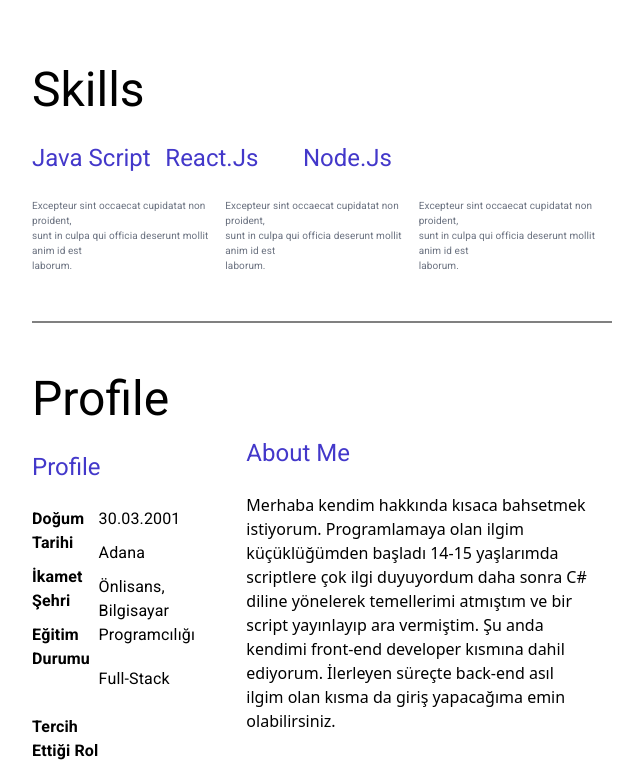
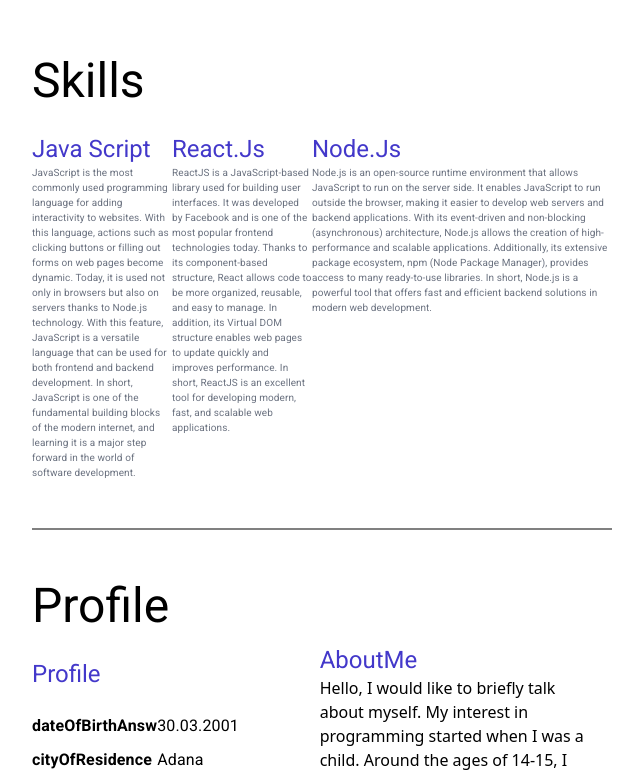
Before and after one commit to emrkn-ulkr/Chirpify, a React (Vite) app: page / in a window 1280 px wide. Shown: the part 540-1316 px from the top of the page, without its empty margins (318-961 px from the left). Built offline with nearby package versions, Linux system fonts and the light colour scheme.

Commit message:
Dil yapısı sayfanın %65ine eklendi devamı eklenecek

```diff
--- a/src/components/Profile.jsx
+++ b/src/components/Profile.jsx
@@ -1,54 +1,57 @@
 import React from 'react'
 import { Typography } from '@mui/material'
+import { LanguageContext } from "../context/LanguageContext";
+import { useContext } from "react";
+function Profile() {
+    const { translations } = useContext(LanguageContext);
 
-function Profile() {
     return (
-        <div>
-
-
+        <section>
+            <header>
                 <Typography variant='h3'>
                     Profile
                 </Typography>
+            </header>
+
             <br />
+
+            <section>
                 <div style={{ display: "flex" }}>
-                <Typography variant='h5' sx={{ color: "#4338ca" }}>Profile</Typography>
+                    <Typography variant='h5' sx={{ color: "#4338ca" }}>{translations.profile}</Typography>
 
                 </div>
                 <br />
-            <div style={{ display: "flex", justifyContent: "space-between" }}>
+                <article style={{ display: "flex", justifyContent: "space-between" }}>
 
                     <div style={{ display: "flex", flexDirection: "column", gap: "10px" }}>
-                    <Typography sx={{ fontWeight: "bold" }}>Doğum Tarihi</Typography>
-                    <Typography sx={{ fontWeight: "bold" }}>İkamet Şehri</Typography>
-                    <Typography sx={{ fontWeight: "bold" }}>Eğitim Durumu</Typography><br />
-                    <Typography sx={{ fontWeight: "bold" }}>Tercih Ettiği Rol</Typography>
+                        <Typography sx={{ fontWeight: "bold" }}>{translations.dateOfBirth}</Typography>
+                        <Typography sx={{ fontWeight: "bold" }}>{translations.cityOfResidence}</Typography>
+                        <Typography sx={{ fontWeight: "bold" }}>{translations.educationLevel}</Typography><br />
+                        <Typography sx={{ fontWeight: "bold" }}>{translations.preferredRole}</Typography>
                     </div>
 
-                <div style={{ display: "flex", flexDirection: "column", gap: "10px", marginRight: "50px" }}>
-                    <Typography>30.03.2001</Typography>
-                    <Typography>Adana</Typography>
-                    <Typography>Önlisans, <br />Bilgisayar Programcılığı</Typography>
-                    <Typography sx={{ marginTop: "10px" }}>Full-Stack</Typography>
+                    <div style={{ display: "flex", flexDirection: "column", gap: "10px", marginRight: "50px", width: "250px" }}>
+                        <Typography>{translations.dateOfBirthAnsw}</Typography>
+                        <Typography>{translations.cityOfResidenceAnsw}</Typography>
+                        <Typography>{translations.educationLevelAnsw}</Typography>
+                        <Typography sx={{ marginTop: "10px" }}>{translations.preferredRoleAnsw}</Typography>
                     </div>
 
                     <div style={{ marginRight: "20px", marginTop: "-70px", width: "605px" }}>
-                    <Typography variant='h5' sx={{ color: "#4338ca" }}>About Me</Typography>
-                    <br />
-                    Merhaba kendim hakkında kısaca bahsetmek istiyorum. Programlamaya olan ilgim küçüklüğümden başladı 14-15
-                    yaşlarımda scriptlere çok ilgi duyuyordum
-                    daha sonra C# diline yönelerek temellerimi atmıştım ve bir script yayınlayıp ara vermiştim.
-
-                    Şu anda kendimi front-end developer kısmına dahil ediyorum. İlerleyen süreçte back-end asıl ilgim olan kısma da giriş yapacağıma emin olabilirsiniz.
+                        <Typography variant='h5' sx={{ color: "#4338ca" }}>{translations.profileAboutMe}</Typography>
+                        {translations.profileAboutMeAnsw}
                     </div>
 
-            </div>
+                </article>
                 <br />
                 <br />
                 <hr style={{ border: "1px solid gray" }} />
                 <br />
                 <br />
 
-        </div >
+            </section>
+
+        </section >
     )
 }
 
--- a/src/components/Skills.jsx
+++ b/src/components/Skills.jsx
@@ -1,40 +1,46 @@
 import { Typography } from '@mui/material'
 import React from 'react'
-
+import { LanguageContext } from "../context/LanguageContext";
+import { useContext } from "react";
 
 function Skills() {
+    const { translations } = useContext(LanguageContext);
     return (
-        <div>
+        <section>  {/* Ana Bölüm */}
 
             <Typography variant='h3'>
-                Skills
+                {translations.skills}
             </Typography>
             <br />
-            <div className='skills-lang-bar' style={{ display: "flex", justifyContent: "space-between" }}>
-                <Typography variant='h5' sx={{ color: "#4338ca" }}>Java Script</Typography>
-                <Typography variant='h5' sx={{ color: "#4338ca", paddingRight: "30px" }}>React.Js</Typography>
-                <Typography variant='h5' sx={{ color: "#4338ca", paddingRight: "220px" }}>Node.Js</Typography>
+
+            <div style={{ display: "flex", justifyContent: "space-between" }}>
+                <div style={{ width: "300px" }}>
+                    <Typography variant='h5' sx={{ color: "#4338ca" }}>Java Script</Typography>
+                    <Typography fontSize={10} sx={{ color: "#6b7280" }}>{translations.javaScript}
+                    </Typography>
+                </div>
+
+                <div style={{ width: "300px" }}>
+                    <Typography variant='h5' sx={{ color: "#4338ca", paddingRight: "30px" }}>React.Js</Typography>
+                    <Typography fontSize={10} sx={{ color: "#6b7280" }}>{translations.reactJs}
+                    </Typography>
+
+                </div>
+
+                <div style={{ width: "300px" }}>
+                    <Typography variant='h5' sx={{ color: "#4338ca", paddingRight: "220px" }}>Node.Js</Typography>
+                    <Typography fontSize={10} sx={{ color: "#6b7280" }}>{translations.nodeJs}
+                    </Typography>
+                </div>
+
             </div>
-            <br />
-            <div className='skills-lang-paragraph' style={{ display: "flex", justifyContent: "space-between" }}>
-                <Typography fontSize={10} sx={{ color: "#6b7280" }}>Excepteur sint occaecat cupidatat non proident, <br />
-                    sunt in culpa qui officia deserunt mollit anim id est <br /> laborum.
-                </Typography>
 
-                <Typography fontSize={10} sx={{ color: "#6b7280" }}>Excepteur sint occaecat cupidatat non proident, <br />
-                    sunt in culpa qui officia deserunt mollit anim id est <br /> laborum.
-                </Typography>
-
-                <Typography fontSize={10} sx={{ color: "#6b7280" }}>Excepteur sint occaecat cupidatat non proident, <br />
-                    sunt in culpa qui officia deserunt mollit anim id est <br /> laborum.
-                </Typography>
-            </div>
             <br />
             <br />
             <hr style={{ border: "1px solid gray" }} />
             <br />
             <br />
-        </div>
+        </section>
     )
 }
 
--- a/src/components/header.jsx
+++ b/src/components/header.jsx
@@ -57,7 +57,7 @@
 }));
 
 function Header() {
-  const { translations, toggleLanguage, lang } = useContext(LanguageContext);
+  const { translations, toggleLanguage } = useContext(LanguageContext);
 
   return (
 
@@ -70,7 +70,7 @@
             <a href style={{ color: "#4731d3", cursor: "pointer" }} onClick={(e) => {
               e.preventDefault(); toggleLanguage();
             }}
-            >{translations.toggleLanguage}</a>'YE GEÇ </Typography>
+            >{translations.toggleLanguage}</a> </Typography>
         </Stack>
       </header>
       <br />
@@ -89,14 +89,14 @@
             textTransform: "none",
             height: "50px",
             width: "120px"
-          }} variant="text" >Skills</Button>
+          }} variant="text" >{translations.skills}</Button>
 
           <Button sx={{
             color: "gray",
             textTransform: "none",
             height: "50px",
             width: "120px"
-          }} variant="text" >Projects</Button>
+          }} variant="text" >{translations.projects}</Button>
 
           <Button
             variant="outlined"
@@ -107,7 +107,7 @@
               height: "50px",
               width: "120px"  // büyük harfi kaldırmak için
             }}
-          >Hire Me</Button>
+          >{translations.hireMe}</Button>
         </div>
       </nav>
 
@@ -124,13 +124,11 @@
 
 
           <Typography variant="h2" sx={{ fontSize: "2.5rem", fontWeight: "bold", color: "black", mt: 1 }}>
-            Cretive thinker<br /> Minimalism lover
+            {translations.welcomeTitle}
           </Typography>
           <br />
           <Typography sx={{ color: "gray" }}>
-            Hi, I'm Emirkan. I'm a full-stack developer. If you are looking for a <br />
-            Developer who to craft solid and scalable frontend products with <br />
-            great user experiences. Let's shake hands with me.
+            {translations.welcomeDesc}
           </Typography>
           <br />
           <nav style={{ display: "flex", gap: "10px" }}>
@@ -141,7 +139,7 @@
                 width: "115px"
               }}
               variant="contained">
-              Hire Me</Button>
+              {translations.hireMe}</Button>
 
             <Button
               variant="outlined"
--- a/src/context/LanguageContext.jsx
+++ b/src/context/LanguageContext.jsx
@@ -1,3 +1,4 @@
+/* eslint-disable react-refresh/only-export-components */
 import React, { createContext, useState } from "react";
 import tr from "../locales/tr.json";
 import en from "../locales/en.json";
@@ -6,7 +7,7 @@
 export const LanguageContext = createContext();
 
 export const LanguageProvider = ({ children }) => {
-    const [lang, setLang] = useState("tr"); // Başlangıç dili
+    const [lang, setLang] = useState("en"); // Başlangıç dili
     const translations = lang === "tr" ? tr : en;
 
     const toggleLanguage = () => {
--- a/src/locales/en.json
+++ b/src/locales/en.json
@@ -1,11 +1,23 @@
 {
-    "toggleLanguage": "Switch to Turkish",
+    "toggleLanguage": "TÜRKÇE'YE GEÇ",
     "skills": "Skills",
     "projects": "Projects",
     "hireMe": "Hire Me",
     "profile": "Profile",
-    "aboutMe": "Hello, I'd like to briefly introduce myself. My passion for programming sparked at a young age. Around 14 or 15, I became fascinated with scripting, which led me to learn C# to build my foundational skills. I concluded that initial phase of my journey by publishing a script before taking a break.Currently, I am focusing on front-end development. Looking ahead, I am confident that I will also delve into back-end development, an area I am particularly passionate about.",
     "welcomeTitle": "Creative thinker\nMinimalism lover",
-    "welcomeDesc": "Hi, I'm Emirkan. I'm a front-end developer. If you are looking for a Developer who can craft solid and scalable frontend products...",
-    "contactEmail": "emirkanulker08@gmail.com"
+    "welcomeDesc": "Hello, I'm Emirkan. I'm a Front-end developer. If you're looking for someone to build robust and scalable frontend products with great user experiences, let's achieve great things together!",
+    "contactEmail": "emirkanulker08@gmail.com",
+    "javaScript": "JavaScript is the most commonly used programming language for adding interactivity to websites. With this language, actions such as clicking buttons or filling out forms on web pages become dynamic. Today, it is used not only in browsers but also on servers thanks to Node.js technology. With this feature, JavaScript is a versatile language that can be used for both frontend and backend development. In short, JavaScript is one of the fundamental building blocks of the modern internet, and learning it is a major step forward in the world of software development.",
+    "reactJs": "ReactJS is a JavaScript-based library used for building user interfaces. It was developed by Facebook and is one of the most popular frontend technologies today. Thanks to its component-based structure, React allows code to be more organized, reusable, and easy to manage. In addition, its Virtual DOM structure enables web pages to update quickly and improves performance. In short, ReactJS is an excellent tool for developing modern, fast, and scalable web applications.",
+    "nodeJs": "Node.js is an open-source runtime environment that allows JavaScript to run on the server side. It enables JavaScript to run outside the browser, making it easier to develop web servers and backend applications. With its event-driven and non-blocking (asynchronous) architecture, Node.js allows the creation of high-performance and scalable applications. Additionally, its extensive package ecosystem, npm (Node Package Manager), provides access to many ready-to-use libraries. In short, Node.js is a powerful tool that offers fast and efficient backend solutions in modern web development.",
+    "dateOfBirth": "dateOfBirthAnsw",
+    "dateOfBirthAnsw": "30.03.2001",
+    "cityOfResidence": "cityOfResidence",
+    "cityOfResidenceAnsw": "Adana",
+    "educationLevel": "educationLevel",
+    "educationLevelAnsw": "Associate Degree,\nComputer Programming",
+    "preferredRole": "preferredRole",
+    "preferredRoleAnsw": "Front-end",
+    "profileAboutMe": "AboutMe",
+    "profileAboutMeAnsw": "Hello, I would like to briefly talk about myself. My interest in programming started when I was a child. Around the ages of 14-15, I was very interested in scripts. Later, I focused on the C# language to build my foundations, and I completed this process by publishing a script before taking a break. Currently, I consider myself part of the front-end developer field. In the future, you can be sure that I will also venture into the back-end side, which I am more interested in."
 }
--- a/src/locales/tr.json
+++ b/src/locales/tr.json
@@ -1,11 +1,23 @@
 {
-    "toggleLanguage": "TÜRKÇE'YE GEÇ",
+    "toggleLanguage": "Switch to English",
     "skills": "Beceriler",
     "projects": "Projeler",
     "hireMe": "Beni İşe Al",
     "profile": "Profile",
-    "aboutMe": "Merhaba kendim hakkında kısaca bahsetmek istiyorum. Programlamaya olan ilgim küçüklüğümden başladı 14-15 yaşlarımda scriptlere çok ilgi duyuyordum daha sonra C# diline yönelerek temellerimi atmıştım ve bir script yayınlayarak bu süreci tamamladım ve ara verdim. Şu anmda kendimi front-end developer kısmına dahil ediyorum. İlerleyen süreçte ise daha çok ilgi duyduğum back-end kısmına da giriş yapacağıma emin olabilirsiniz.",
     "welcomeTitle": "Yaratıcı ve Sadeliğe önem veren bir yaklaşım..",
     "welcomeDesc": "Merhaba, ben Emirkan. Front-end geliştiriciyim. Harika kullanıcı deneyimlerine sahip, sağlam ve ölçeklenebilir frontend ürünleri geliştirecek birini arıyorsanız, gelin birlikte harika işler başaralım!",
-    "contactEmail": "emirkanulker08@gmail.com"
+    "contactEmail": "emirkanulker08@gmail.com",
+    "javaScript": "JavaScript, web sitelerine etkileşim kazandırmak için kullanılan en yaygın programlama dilidir. Bu dil sayesinde internet sayfalarında butonlara tıklama, form doldurma gibi işlemler dinamik hale gelir. Günümüzde sadece tarayıcılarda değil, Node.js teknolojisi sayesinde sunucularda da kullanılmaktadır. Bu özelliğiyle JavaScript, hem ön yüz hem de arka yüz geliştirmede kullanılabilen çok yönlü bir dildir. Kısacası JavaScript, modern internetin temel yapı taşlarından biridir ve onu öğrenmek yazılım dünyasında büyük bir adım atmaktır.",
+    "reactJs": "ReactJS, kullanıcı arayüzleri oluşturmak için kullanılan, JavaScript tabanlı bir kütüphanedir. Facebook tarafından geliştirilmiştir ve günümüzde en popüler frontend (ön yüz) teknolojilerinden biridir. React, bileşen (component) yapısı sayesinde kodların daha düzenli, yeniden kullanılabilir ve kolay yönetilebilir olmasını sağlar. Ayrıca sanal DOM (Virtual DOM) yapısı sayesinde web sayfaları hızlı bir şekilde güncellenir ve performans artar. Kısacası ReactJS, modern, hızlı ve ölçeklenebilir web uygulamaları geliştirmek için mükemmel bir araçtır.",
+    "nodeJs": "Node.js, JavaScript’in sunucu tarafında çalışmasını sağlayan açık kaynaklı bir çalışma ortamıdır (runtime environment). Tarayıcı dışında da JavaScript çalıştırabilmeyi mümkün kılarak, web sunucuları ve backend (arka yüz) uygulamaları geliştirmeyi kolaylaştırır. Node.js, event-driven (olay odaklı) ve non-blocking (engellemesiz/asenkron) yapısı sayesinde yüksek performanslı ve ölçeklenebilir uygulamalar oluşturmayı sağlar. Ayrıca, geniş bir paket ekosistemi olan npm (Node Package Manager) ile birçok hazır kütüphane kullanmak mümkündür. Kısacası Node.js, modern web geliştirmede hem hızlı hem de verimli backend çözümleri sunan güçlü bir araçtır.",
+    "dateOfBirth": "Doğum Tarihi",
+    "dateOfBirthAnsw": "30.03.2001",
+    "cityOfResidence": "İkamet Şehri",
+    "cityOfResidenceAnsw": "Adana",
+    "educationLevel": "Eğitim Durumu",
+    "educationLevelAnsw": "Ön Lisans, \nBilgisayar Programcılığı, \n 2025",
+    "preferredRole": "Tercih Ettiği Rol",
+    "preferredRoleAnsw": "Front-end",
+    "profileAboutMe": "Hakkımda",
+    "profileAboutMeAnsw": "Merhaba, kendim hakkında kısaca bahsetmek istiyorum. Programlamaya olan ilgim çocuk yaşlarımda başladı. 14-15 yaşlarım civarında scriptlere çok ilgi duyuyordum. Daha sonra temellerimi oluşturmak için C# diline odaklandım ve bu süreci bir script yayınlayarak tamamladım, ardından bir ara verdim. Şu anda kendimi front-end geliştirici alanına dahil ediyorum. Gelecekte ise, daha çok ilgi duyduğum back-end alanına da adım atacağımdan emin olabilirsiniz."
 }
```
Lines whose indentation alone changed are shown as unchanged.
